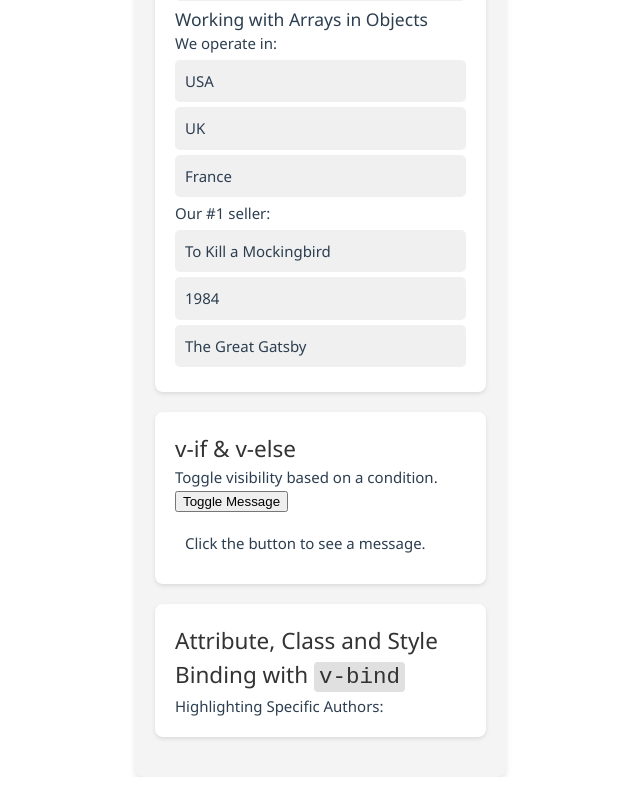
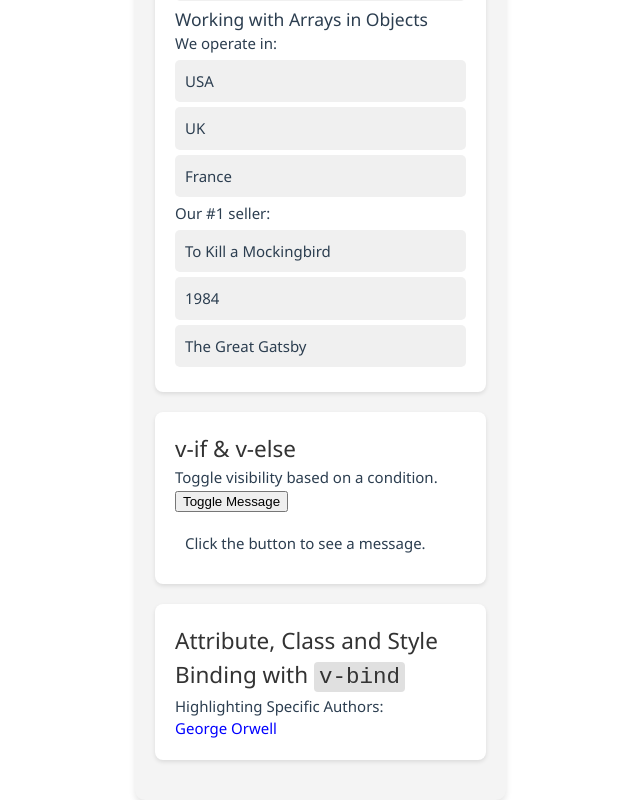
Before and after one commit to Aman4692/aman-library-app-vue, a Vue app: page / in a window 1280 px wide. Shown: the part 1688-2488 px from the top of the page, without its empty margins (54-694 px from the left). Before the commit the page ends 2465 px from the top, so only its background shows below. Built offline with nearby package versions, Linux system fonts and the light colour scheme.

Commit message:
completed week 2 eFolio tasks

```diff
--- a/src/components/JSON.vue
+++ b/src/components/JSON.vue
@@ -127,7 +127,7 @@
     <section class="lab-section">
       <h2>Attribute, Class and Style Binding with <code>v-bind</code></h2>
       <p>Highlighting Specific Authors:</p>
-
+      <div :style="{ color: textColor, fontSize: fontSize }"> {{ authors[1].name }}</div>
     </section>
   </div>
 </template>
@@ -135,6 +135,9 @@
 <script setup>
 import { ref, computed } from "vue"
 
+// Additional Activity
+const textColor = ref('blue')
+const fontSize = ref(18)
 // Activity 1: Import JSON files (authors.json and bookstores.json)
 // TODO: CODE TO IMPORT JSON FILES HERE
 
@@ -173,7 +176,7 @@ const orwell = computed(() =>
   // TODO: CODE TO FIND AUTHOR BY NAME HERE
   authors.filter((author) => author.name == 'George Orwell')
 )
-
+console.log(orwell.value[0].name)
 
 // Activity 5: Find author by ID
 const austen = computed(() =>
```
